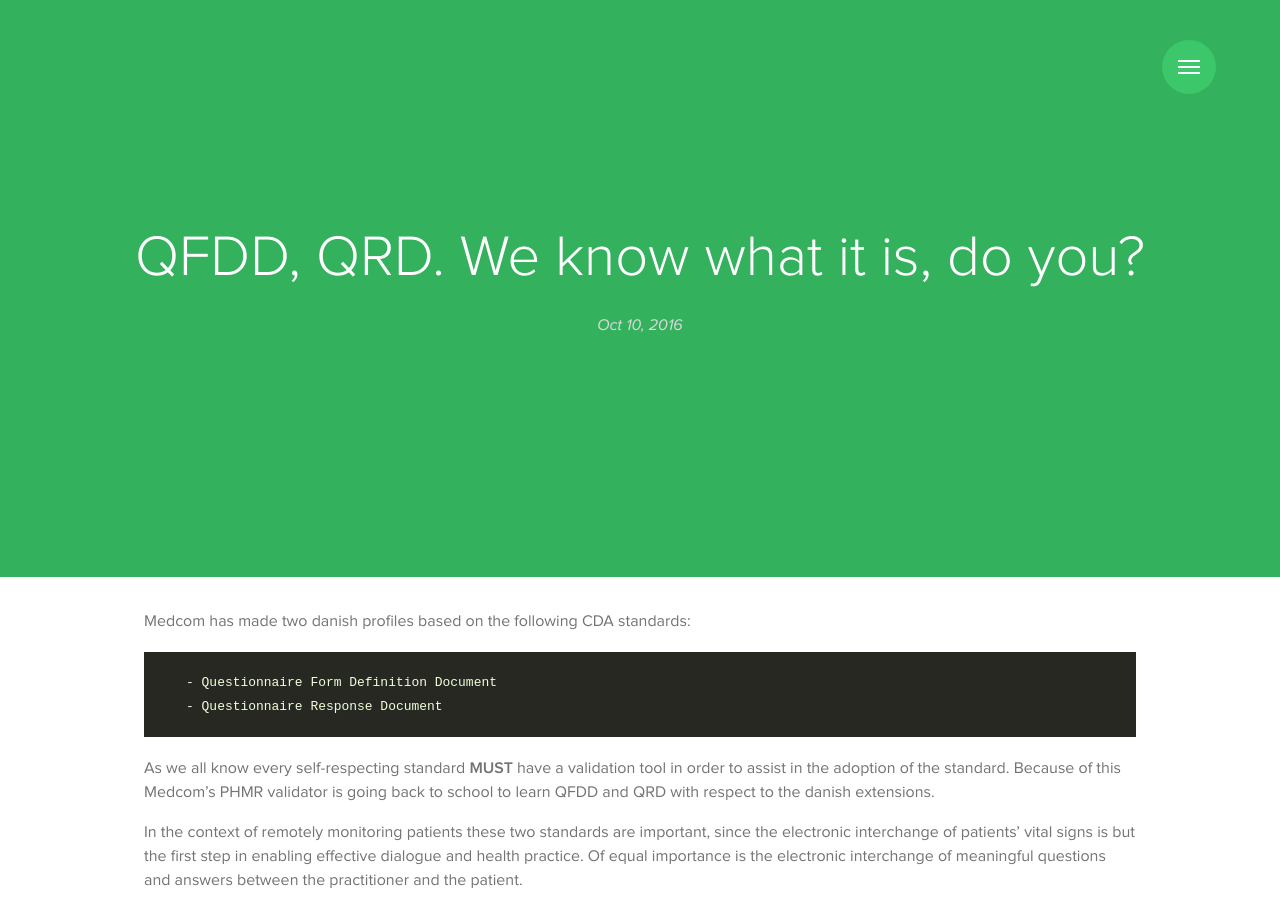
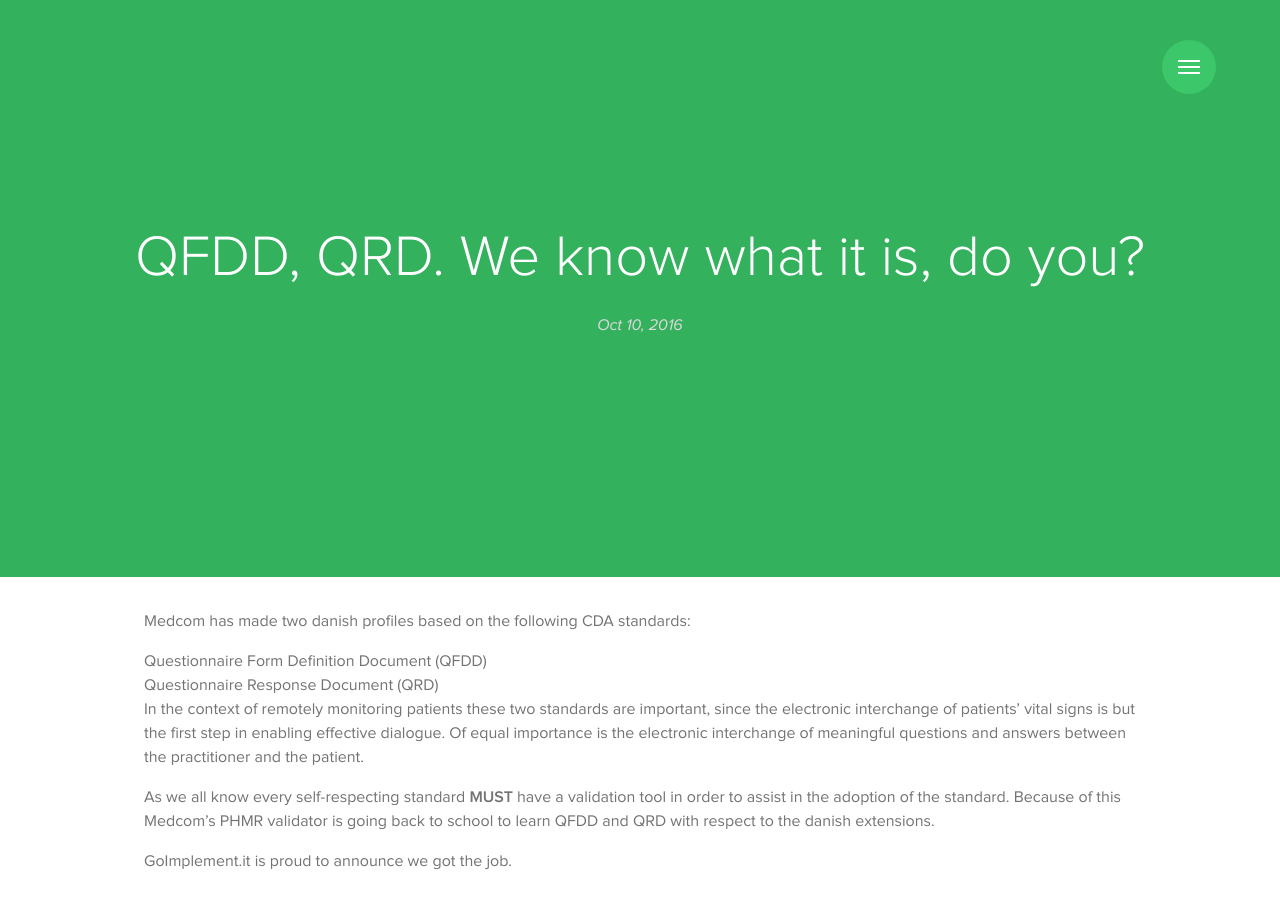
Before and after one commit to goimplementit/goimplementit.github.io, a Jekyll site: the page built from _posts/2016-10-10-medcom-qrd-qfdd-validator.markdown, in a window 1280 px wide. Built offline with Jekyll 4.4.1, drawn with Linux system fonts in a browser that asks for light colours; some web fonts are replaced.

Commit message:
Update 2016-10-10-medcom-qrd-qfdd-validator.markdown

```diff
--- a/_posts/2016-10-10-medcom-qrd-qfdd-validator.markdown
+++ b/_posts/2016-10-10-medcom-qrd-qfdd-validator.markdown
@@ -8,9 +8,11 @@ visible: 0
 ---
 Medcom has made two danish profiles based on the following CDA standards:
 
-       - Questionnaire Form Definition Document
-       - Questionnaire Response Document
+  - Questionnaire Form Definition Document (QFDD)
+  - Questionnaire Response Document (QRD)
+
+In the context of remotely monitoring patients these two standards are important, since the electronic interchange of patients’ vital signs is but the first step in enabling effective dialogue. Of equal importance is the electronic interchange of meaningful questions and answers between the practitioner and the patient.
 
 As we all know every self-respecting standard **MUST** have a validation tool in order to assist in the adoption of the standard. Because of this Medcom's PHMR validator is going back to school to learn QFDD and QRD with respect to the danish extensions.
 
-In the context of remotely monitoring patients these two standards are important, since the electronic interchange of patients’ vital signs is but the first step in enabling effective dialogue and health practice. Of equal importance is the electronic interchange of meaningful questions and answers between the practitioner and the patient.
+GoImplement.it is proud to announce we got the job.
```
